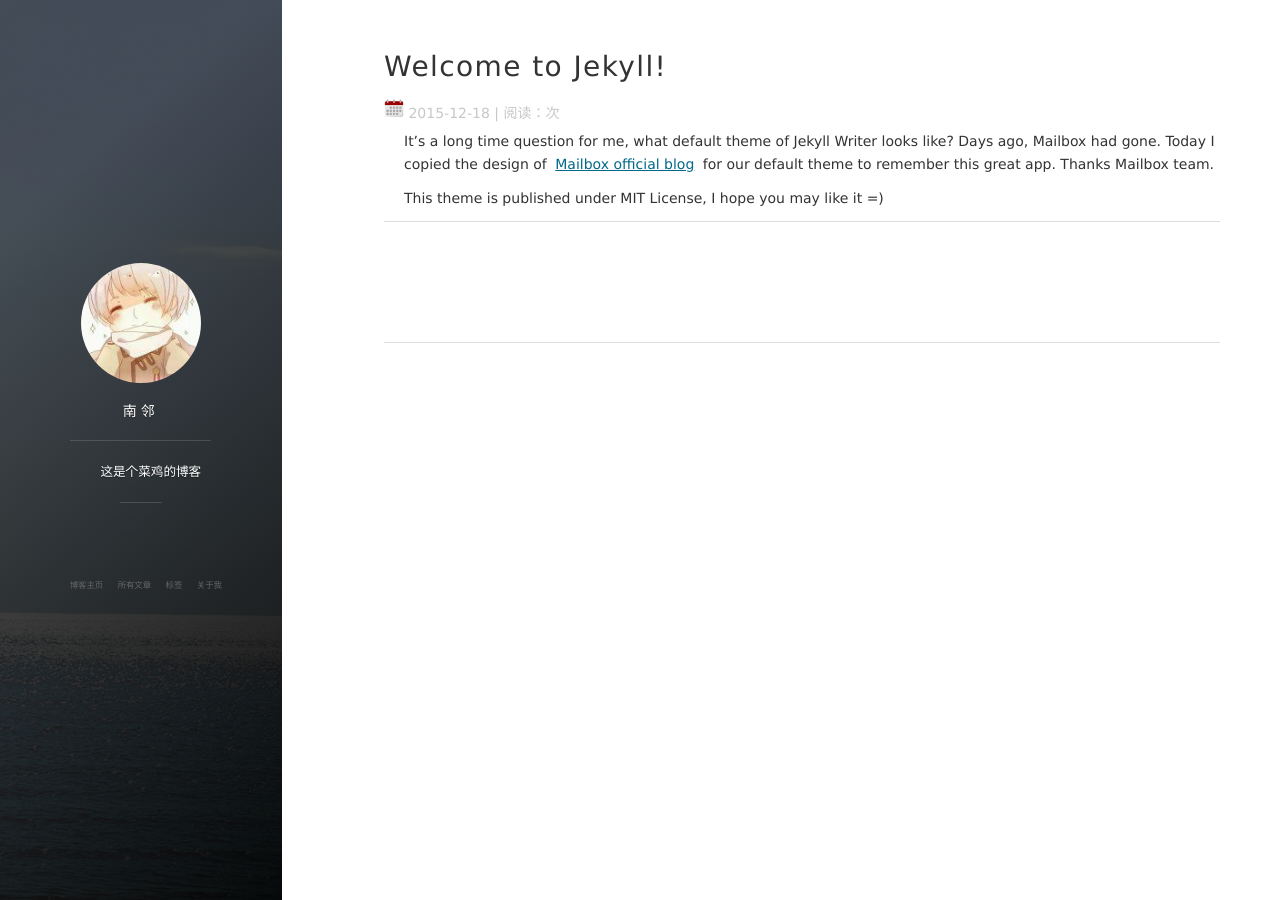
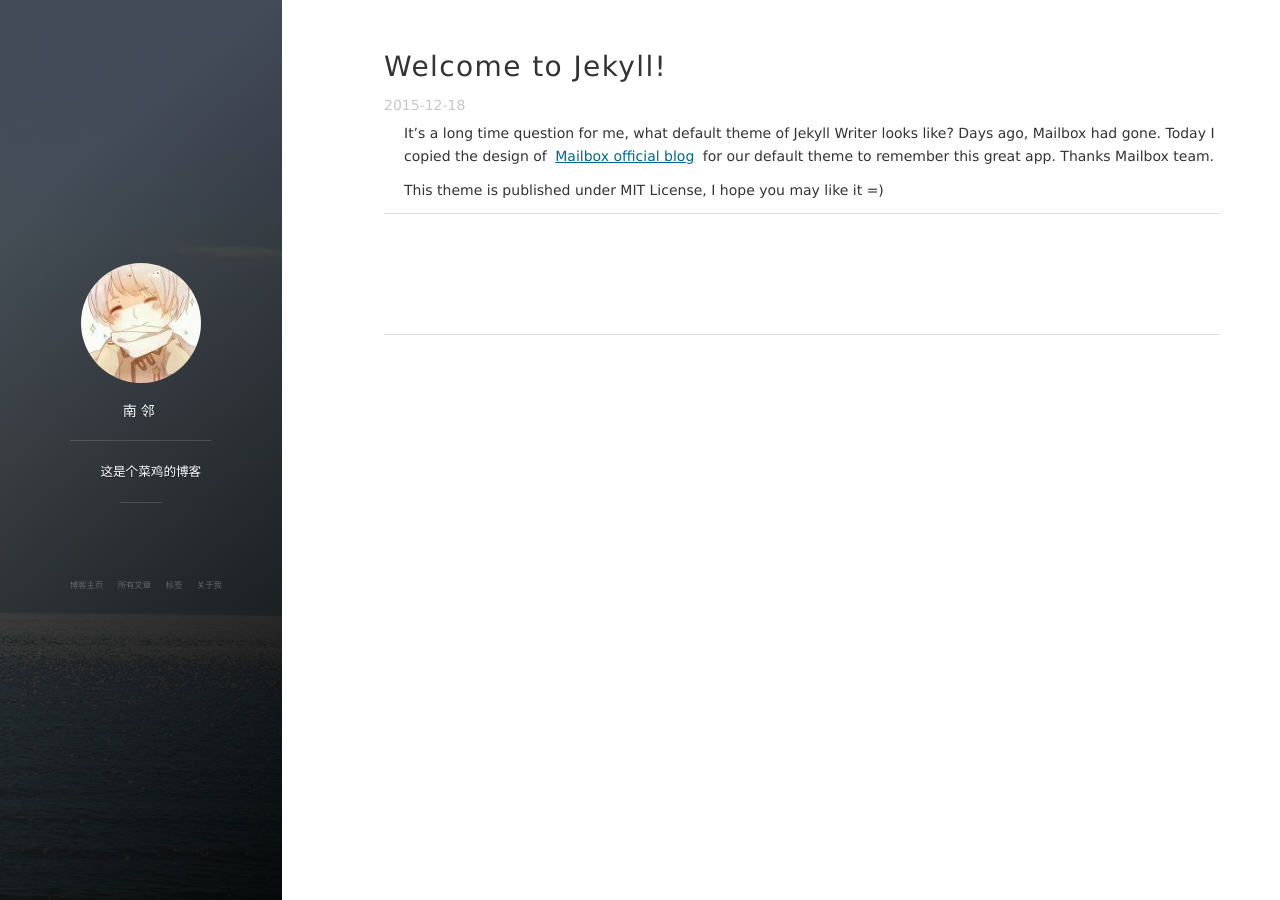
Before and after one commit to nanlin98/nanlin98.github.io, a Jekyll site: the page built from _posts/2015-12-18-welcome-to-jekyll.markdown, in a window 1280 px wide. Built offline with Jekyll 4.4.1, drawn with Linux system fonts in a browser that asks for light colours; nearby versions of some CDN libraries.

Commit message:
Update post.html

```diff
--- a/_layouts/post.html
+++ b/_layouts/post.html
@@ -6,10 +6,9 @@ layout: default
   <header class="post-header">
     <h1 class="post-title">{{ page.title }}</h1>
     <div class="post-meta">
-      <img src="/images/calendar.png" width="20px"/>
+
       <time datetime="{{page.date | date: date_to_xmlschema}}" itemprop="datePublished" class="post-meta__date date">{{page.date | date: "%F"}}</time>
 
-      <span id="busuanzi_container_page_pv"> | 阅读：<span id="busuanzi_value_page_pv"></span>次</span>
     </p>
     </div>
   </header>
```
